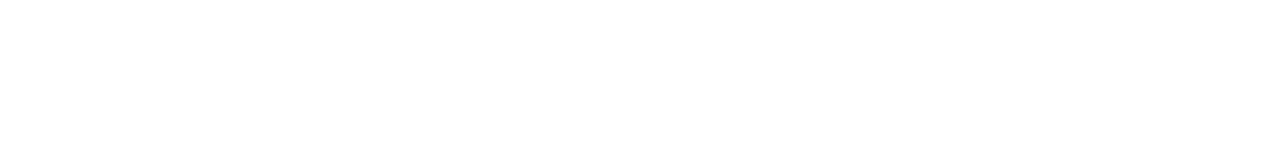
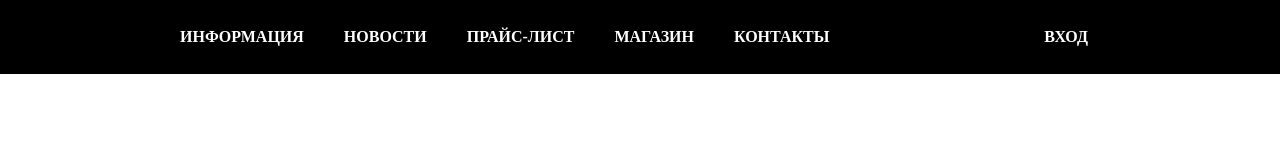
Before and after one commit to DOMOWOIII/DOMOWOIII.github.io, a plain HTML site: page 11.Barbershop/main.html in a window 1280 px wide. Drawn offline with Linux system fonts and the light colour scheme.

Commit message:
Barbershop

```diff
--- a/11.Barbershop/css/style.css
+++ b/11.Barbershop/css/style.css
@@ -1,3 +1,69 @@
 body {
-	font-family: "PT Sans Narrow", "Arial" sans-serif;
+	font-family: 'PT Sans Narrow', 'Arial' sans-serif;
+
+	margin: 0;
+	padding: 0;
+
+	font-size: 16px;
+	font-weight: 700;
+	line-height: 20px;
+	text-transform: uppercase;
+
 }
+
+li {
+	list-style: none;
+}
+
+li, ul {
+	margin: 0;
+	padding: 0;
+
+}
+
+a {
+	text-decoration: none;
+	color: #fff;
+}
+
+.header {
+	background: #000;
+	color: #fff;
+	padding-top: 27px;
+	padding-bottom: 27px;
+}
+
+.container {
+
+	display: flex;
+	margin: 0 auto;
+
+	width: 960px;
+	padding-left: 10px;
+	padding-right: 10px;
+
+
+}
+
+.menu {
+	display: flex;
+	margin-left: 20px;
+
+}
+
+.menu li {
+	padding-right: 40px;
+}
+
+.auth {
+	margin-left: auto;
+	margin-right: 32px;
+}
+
+.auth:before {
+	content: "";
+
+	background: url(../img/main/login.png);
+	background-size: 14px 14px;
+
+}
--- a/11.Barbershop/main.html
+++ b/11.Barbershop/main.html
@@ -8,6 +8,33 @@
 	<link rel="stylesheet" type="text/css" href="css/style.css">
 </head>
 <body>
+	<header class="header" id="header">
+		<div class="container">
+			<ul class="menu">
+				<li>
+					<a href="#">ИНФОРМАЦИЯ</a>
+				</li>
+				<li>
+					<a href="#">НОВОСТИ</a>
+				</li>
+				<li>
+					<a href="#">ПРАЙС-ЛИСТ</a>
+				</li>
+				<li>
+					<a href="#">МАГАЗИН</a>
+				</li>
+				<li>
+					<a href="#">КОНТАКТЫ</a>
+				</li>
+			</ul>
+			<ul class="auth">
+				<li>
+					<a href="#">ВХОД</a>
+				</li>
+			</ul>
+		</div>
+
+	</header>
 
 </body>
 </html>
```
Also changed, not shown: 11.Barbershop/img/main/login.png (added).
